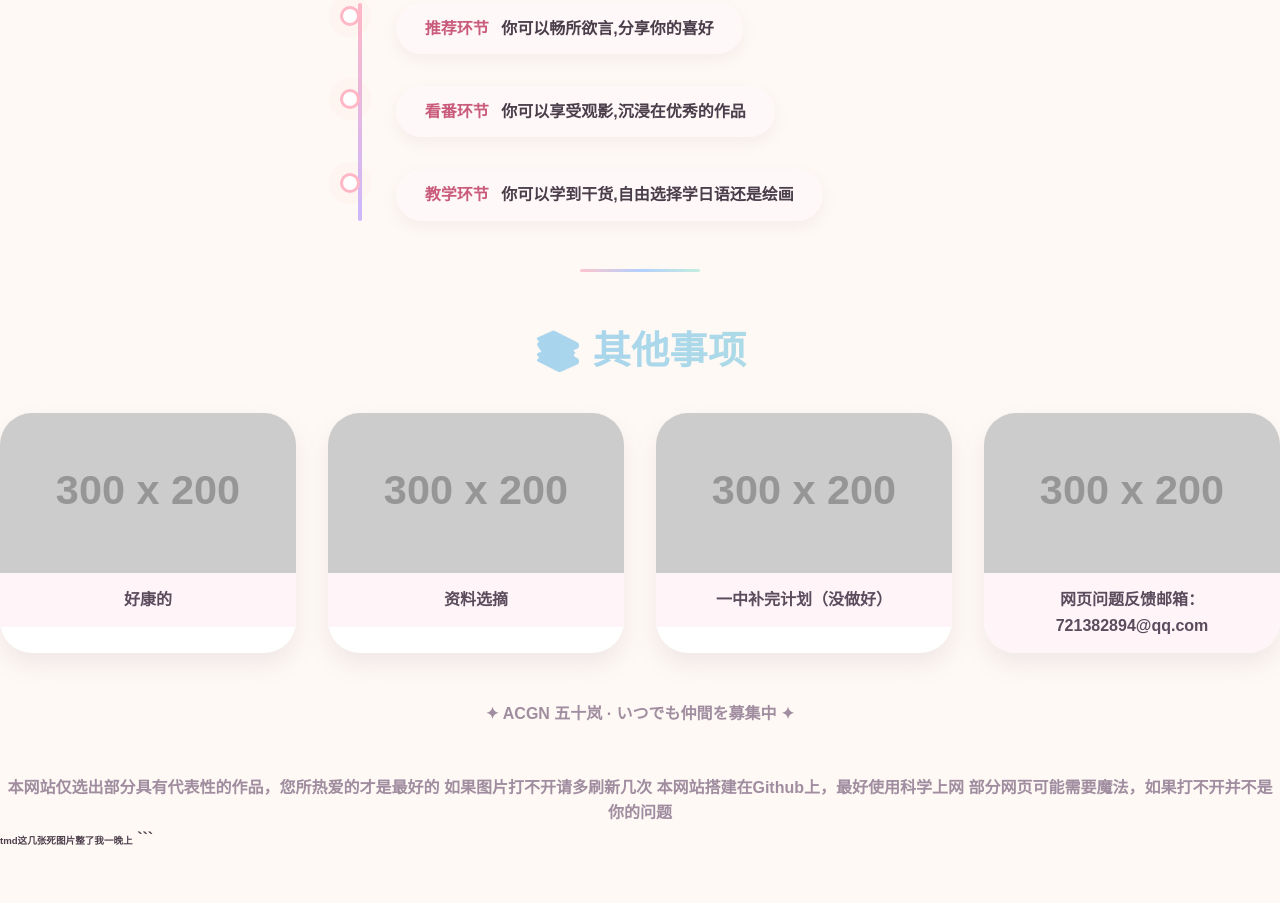
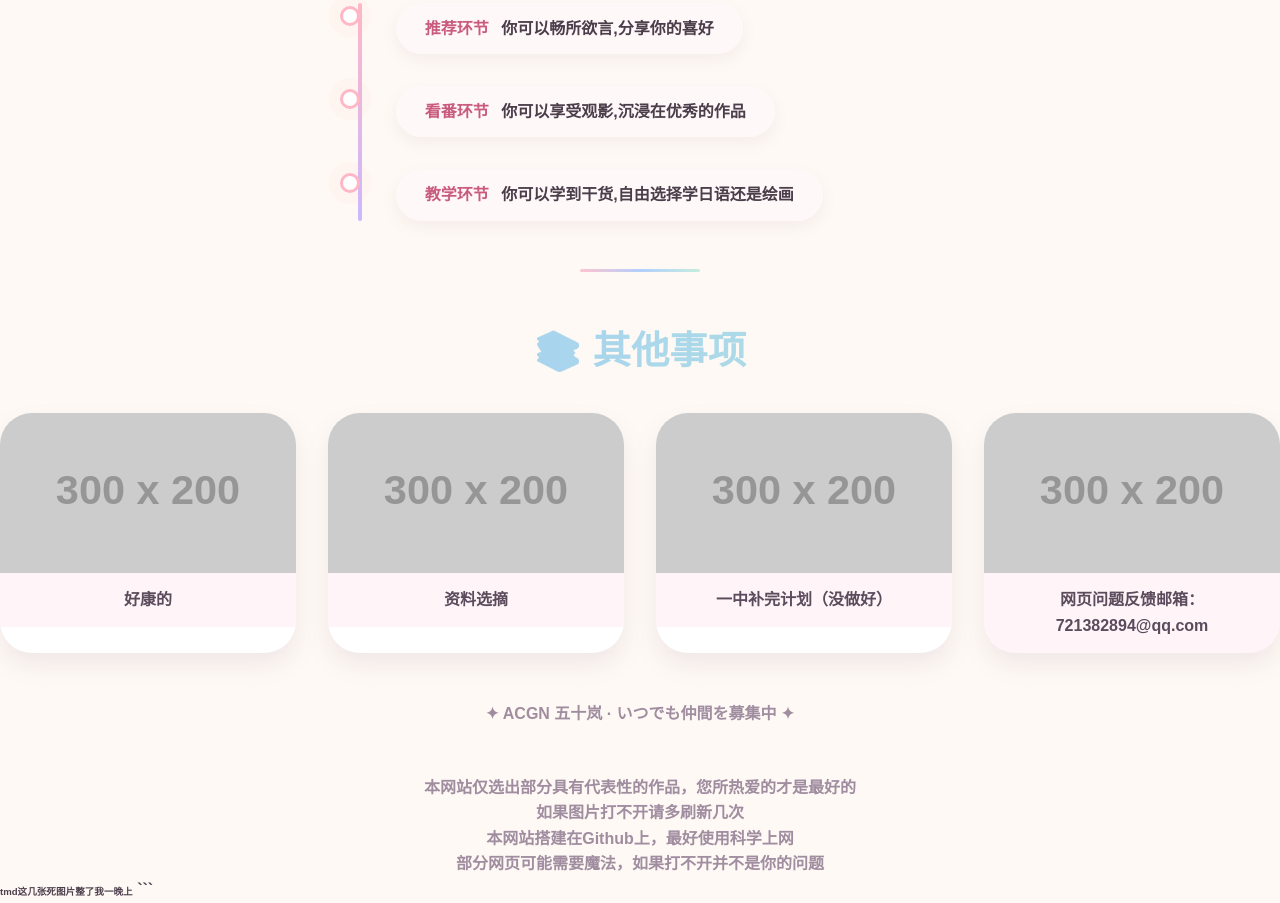
Before and after one commit to hyqlwy/acgn50welcome, a plain HTML site: page index.html in a window 1280 px wide. Shown: the part 4949-5852 px from the top of the page. Before the commit the page ends 5800 px from the top, so only its background shows below. Drawn offline with Linux system fonts and the light colour scheme; placeholder pictures from the web are drawn by us.

Commit message:
Update index.html

```diff
--- a/index.html
+++ b/index.html
@@ -684,10 +684,10 @@
       ✦ ACGN 五十岚 · いつでも仲間を募集中 ✦
     </div>
     <div class="footer">
-      本网站仅选出部分具有代表性的作品，您所热爱的才是最好的<dr>
-      如果图片打不开请多刷新几次<dr>
-      本网站搭建在Github上，最好使用科学上网<dr>
-      部分网页可能需要魔法，如果打不开并不是你的问题<dr>
+      本网站仅选出部分具有代表性的作品，您所热爱的才是最好的<br>
+      如果图片打不开请多刷新几次<br>
+      本网站搭建在Github上，最好使用科学上网<br>
+      部分网页可能需要魔法，如果打不开并不是你的问题<br>
     </div>
         <span style="font-size: 0.6rem; font-weight: 1500;"> tmd这几张死图片整了我一晚上</span>
   </div>
```
